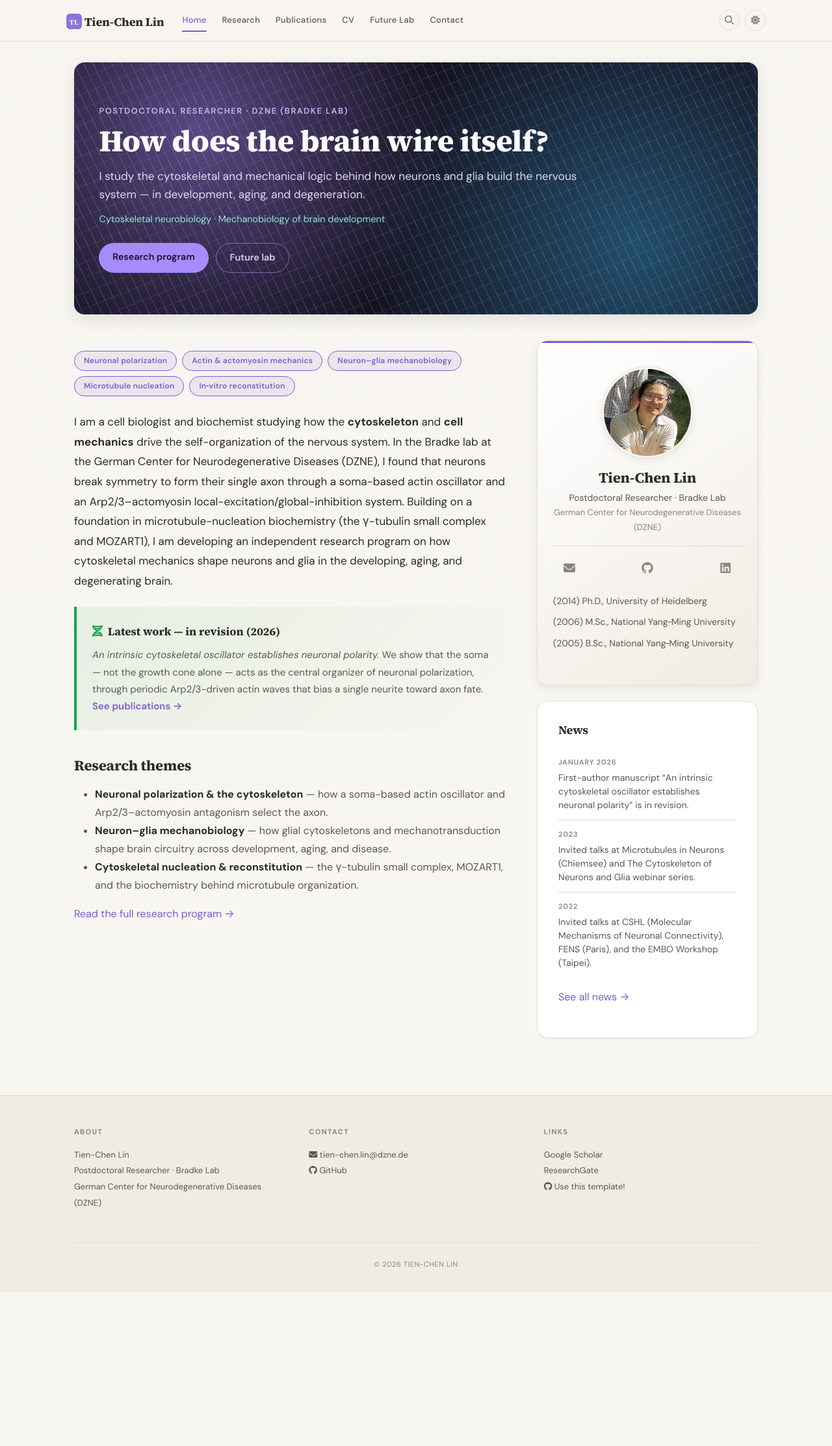
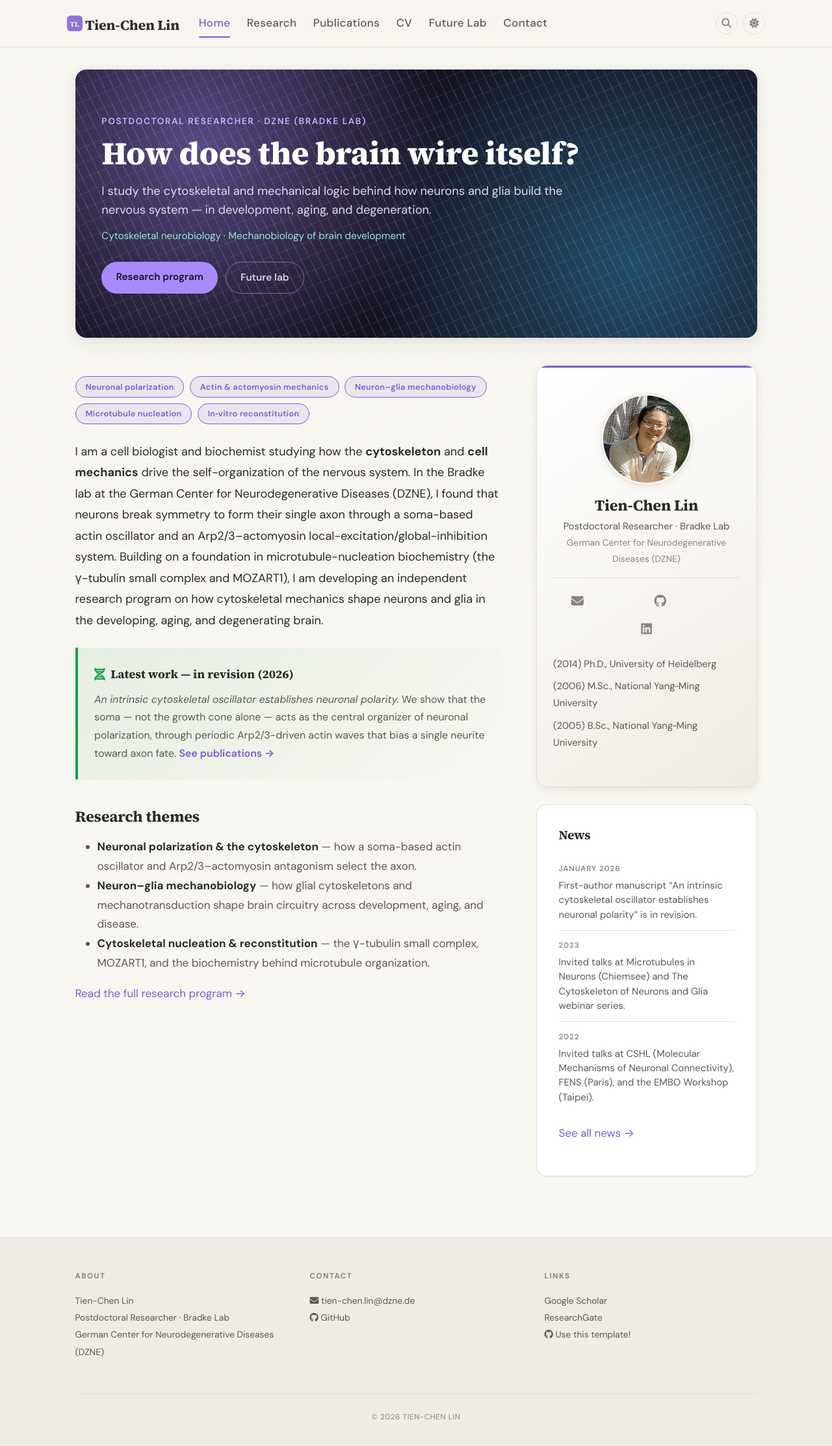
Before and after one commit to darkbreaker0/darkbreaker0.github.io, a Jekyll site: the page built from _pages/home.md, in a window 1280 px wide. Shown: the whole page at 65% size. Built offline with Jekyll 4.4.1, drawn with Linux system fonts in a browser that asks for light colours; a style sheet for code colours, icons or effects is not loaded; before the commit the page ends 1989 px from its top, so only the background shows below that.

Commit message:
style: increase base (16->17px) and navbar font sizes for readability

```diff
--- a/_sass/base/_typography.scss
+++ b/_sass/base/_typography.scss
@@ -4,6 +4,11 @@
 // Fonts loaded via <link> in head.html.
 // Source Serif 4: elegant variable-weight serif for headings
 // DM Sans: clean geometric sans for body with personality
+
+html {
+  // Lift the whole type scale (everything is rem-based) — 16px → 17px base.
+  font-size: 106.25%;
+}
 
 body {
   font-family: 'DM Sans', -apple-system, BlinkMacSystemFont, 'Segoe UI',
--- a/_sass/components/_navbar.scss
+++ b/_sass/components/_navbar.scss
@@ -25,7 +25,7 @@
   font-weight: 700;
   letter-spacing: -0.01em;
   color: var(--text-primary) !important;
-  font-size: 1.125rem;
+  font-size: 1.25rem;
 
   img {
     border-radius: 0;
@@ -36,7 +36,7 @@
 .nav-link {
   color: var(--text-secondary) !important;
   font-weight: 500;
-  font-size: 0.8125rem;
+  font-size: 1rem;
   padding: var(--space-2) var(--space-3) !important;
   border-radius: var(--radius-sm);
   transition: color var(--transition-fast), background-color var(--transition-fast);
@@ -114,7 +114,7 @@
   .nav-link {
     padding: var(--space-3) var(--space-4) !important;
     border-radius: var(--radius-md);
-    font-size: 0.9375rem !important;
+    font-size: 1.0625rem !important;
 
     &.active::after {
       display: none;
```
